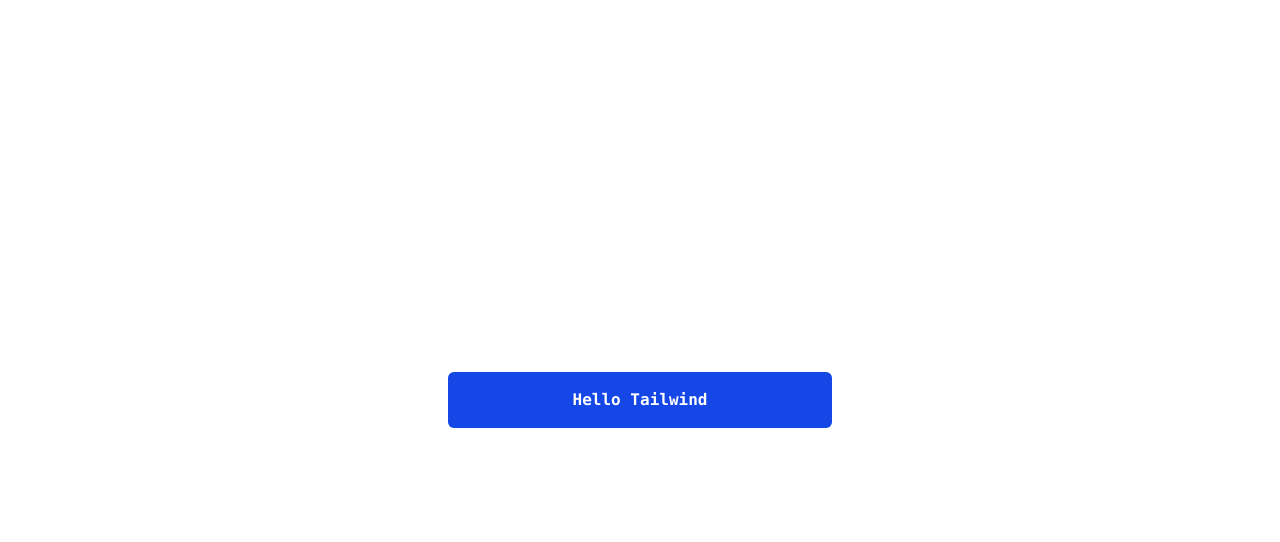
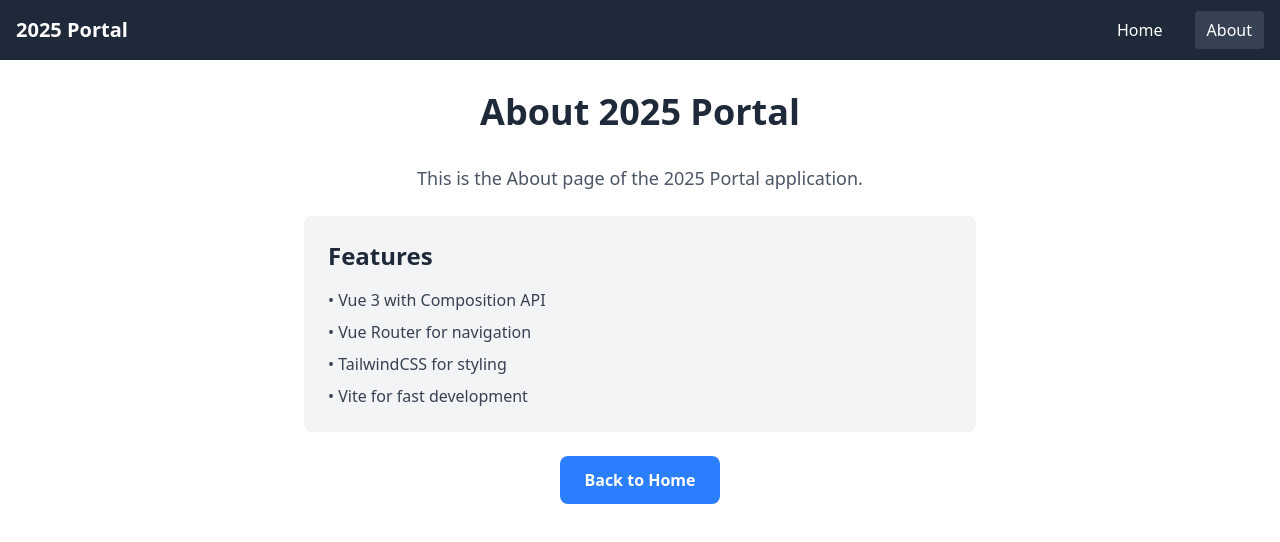
Before and after one commit to NIT-Maizuru-E-Project/2025Portal, a Vue app: page /about in a window 1280 px wide. Shown: the top 542 px of the page. Built offline with nearby package versions, Linux system fonts and the light colour scheme.

Commit message:
chore: Vue-Routerを導入

```diff
--- a/package.json
+++ b/package.json
@@ -12,7 +12,8 @@
     "preview": "vite preview"
   },
   "dependencies": {
-    "vue": "^3.5.18"
+    "vue": "^3.5.18",
+    "vue-router": "^4.5.1"
   },
   "devDependencies": {
     "@tailwindcss/postcss": "^4.1.13",
--- a/src/App.vue
+++ b/src/App.vue
@@ -1,13 +1,33 @@
 <script setup>
-import HelloWorld from './components/HelloWorld.vue'
+// Main App component with Vue Router
 </script>
 
 <template>
-  <div class="flex h-screen items-center justify-center bg-white dark:bg-gray-800">
-    <button
-      class="py-4 px-6 w-96 font-bold font-mono rounded-md transition-all text-white bg-blue-700 hover:bg-blue-800 active:bg-blue-900 dark:text-black dark:bg-blue-400 dark:hover:bg-blue-500 dark:active:bg-blue-600"
-    >
-      Hello Tailwind
-    </button>
+  <div id="app" class="min-h-screen bg-white dark:bg-gray-900">
+    <!-- Navigation -->
+    <nav class="bg-gray-800 text-white p-4">
+      <div class="container mx-auto flex justify-between items-center">
+        <h1 class="text-xl font-bold">2025 Portal</h1>
+        <div class="space-x-4">
+          <router-link
+            to="/"
+            class="px-3 py-2 rounded hover:bg-gray-700 transition-colors"
+            active-class="bg-gray-700"
+          >
+            Home
+          </router-link>
+          <router-link
+            to="/about"
+            class="px-3 py-2 rounded hover:bg-gray-700 transition-colors"
+            active-class="bg-gray-700"
+          >
+            About
+          </router-link>
+        </div>
+      </div>
+    </nav>
+
+    <!-- Router View -->
+    <router-view />
   </div>
 </template>
--- a/src/components/HelloWorld.vue
+++ /dev/null
@@ -1,19 +0,0 @@
-<script setup>
-defineProps({
-  msg: {
-    type: String,
-    required: true,
-  },
-})
-</script>
-
-<template>
-  <div class="greetings">
-    <h1 class="green">{{ msg }}</h1>
-    <h3>
-      You’ve successfully created a project with
-      <a href="https://vite.dev/" target="_blank" rel="noopener">Vite</a> +
-      <a href="https://vuejs.org/" target="_blank" rel="noopener">Vue 3</a>.
-    </h3>
-  </div>
-</template>
--- a/src/main.js
+++ b/src/main.js
@@ -2,5 +2,6 @@ import './index.css'
 
 import { createApp } from 'vue'
 import App from './App.vue'
+import router from './router'
 
-createApp(App).mount('#app')
+createApp(App).use(router).mount('#app')
--- /dev/null
+++ b/src/router/index.js
@@ -0,0 +1,23 @@
+import { createRouter, createWebHistory } from 'vue-router'
+import Home from '../views/Home.vue'
+import About from '../views/About.vue'
+
+const routes = [
+  {
+    path: '/',
+    name: 'Home',
+    component: Home
+  },
+  {
+    path: '/about',
+    name: 'About',
+    component: About
+  }
+]
+
+const router = createRouter({
+  history: createWebHistory(),
+  routes
+})
+
+export default router
--- /dev/null
+++ b/src/views/About.vue
@@ -0,0 +1,42 @@
+<template>
+  <div class="container mx-auto px-4 py-8">
+    <h1 class="text-4xl font-bold text-center mb-8 text-gray-800 dark:text-white">
+      About 2025 Portal
+    </h1>
+
+    <div class="max-w-2xl mx-auto">
+      <p class="text-lg text-gray-600 dark:text-gray-300 mb-6 text-center">
+        This is the About page of the 2025 Portal application.
+      </p>
+
+      <div class="bg-gray-100 dark:bg-gray-700 rounded-lg p-6 mb-6">
+        <h2 class="text-2xl font-semibold mb-4 text-gray-800 dark:text-white">
+          Features
+        </h2>
+        <ul class="space-y-2 text-gray-700 dark:text-gray-300">
+          <li>• Vue 3 with Composition API</li>
+          <li>• Vue Router for navigation</li>
+          <li>• TailwindCSS for styling</li>
+          <li>• Vite for fast development</li>
+        </ul>
+      </div>
+
+      <div class="text-center">
+        <router-link
+          to="/"
+          class="inline-block px-6 py-3 bg-blue-500 hover:bg-blue-600 text-white font-semibold rounded-lg transition-colors duration-200"
+        >
+          Back to Home
+        </router-link>
+      </div>
+    </div>
+  </div>
+</template>
+
+<script setup>
+// About page component
+</script>
+
+<style scoped>
+/* Add any component-specific styles here */
+</style>
--- /dev/null
+++ b/src/views/Home.vue
@@ -0,0 +1,34 @@
+<template>
+  <div class="container mx-auto px-4 py-8">
+    <h1 class="text-4xl font-bold text-center mb-8 text-gray-800 dark:text-white">
+      Welcome to 2025 Portal
+    </h1>
+
+    <div class="flex justify-center mb-8">
+      <div class="flex h-screen items-center justify-center bg-white dark:bg-gray-800">
+        <button
+          class="py-4 px-6 w-96 font-bold font-mono rounded-md transition-all text-white bg-blue-700 hover:bg-blue-800 active:bg-blue-900 dark:text-black dark:bg-blue-400 dark:hover:bg-blue-500 dark:active:bg-blue-600"
+        >
+          Hello Tailwind
+        </button>
+      </div>
+    </div>
+
+    <div class="text-center">
+      <router-link
+        to="/about"
+        class="inline-block px-6 py-3 bg-green-500 hover:bg-green-600 text-white font-semibold rounded-lg transition-colors duration-200"
+      >
+        About Page
+      </router-link>
+    </div>
+  </div>
+</template>
+
+<script setup>
+// Home page component
+</script>
+
+<style scoped>
+/* Add any component-specific styles here */
+</style>
```
Also changed, not shown: 6 other files (tests, documents, lock files or other folders).
